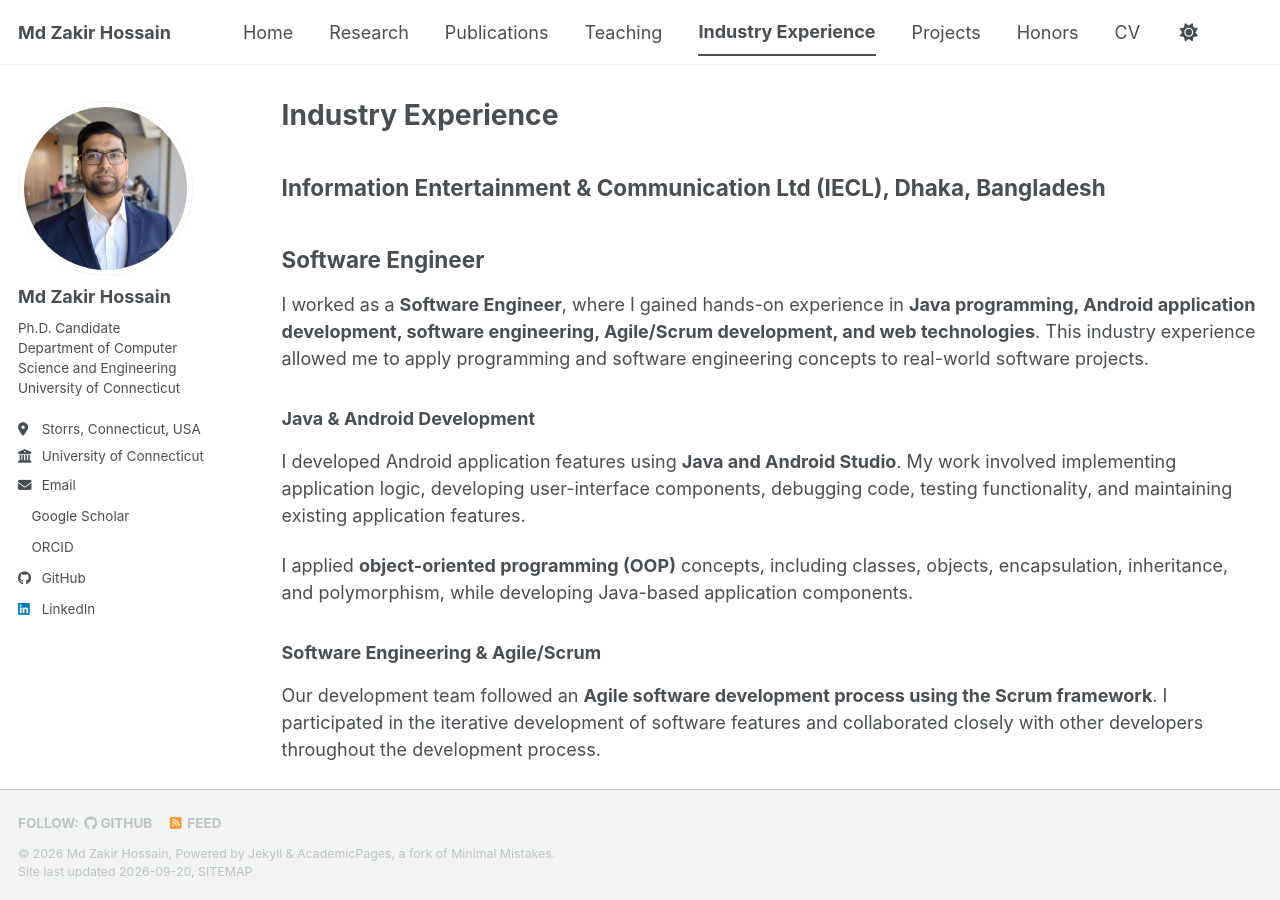
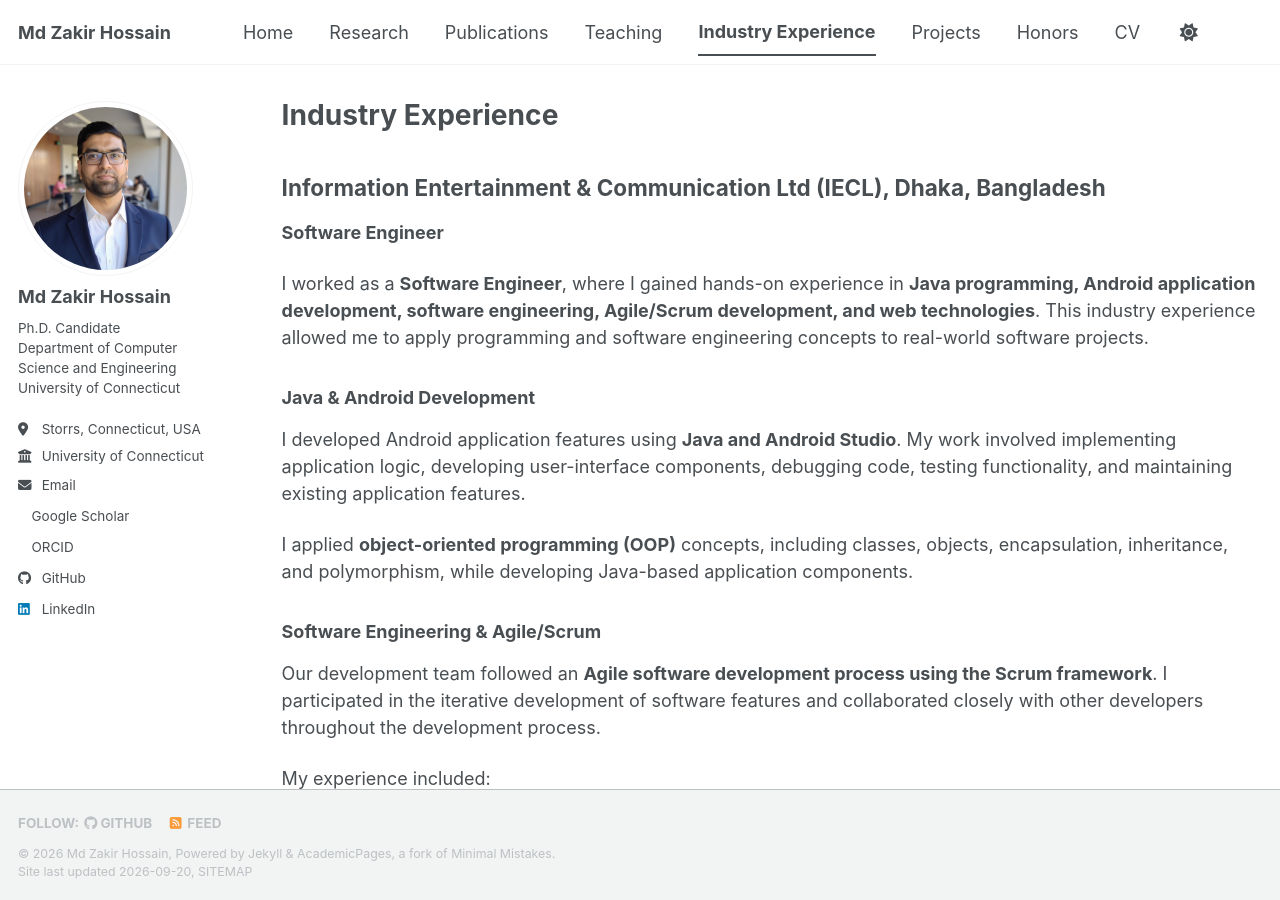
Before and after one commit to zakir-uconn/zakir-uconn.github.io, a Jekyll site: the page built from _pages/industry.md, in a window 1280 px wide and 900 px high. Built offline with Jekyll 4.4.1, drawn with Linux system fonts in a browser that asks for light colours; a style sheet for code colours, icons or effects is not loaded.

```diff
--- a/_pages/industry.md
+++ b/_pages/industry.md
@@ -6,7 +6,7 @@ author_profile: true
 ---
 
 ## Information Entertainment & Communication Ltd (IECL), Dhaka, Bangladesh
-## Software Engineer
+**Software Engineer**
 
 I worked as a **Software Engineer**, where I gained hands-on experience in **Java programming, Android application development, software engineering, Agile/Scrum development, and web technologies**. This industry experience allowed me to apply programming and software engineering concepts to real-world software projects.
 
```
